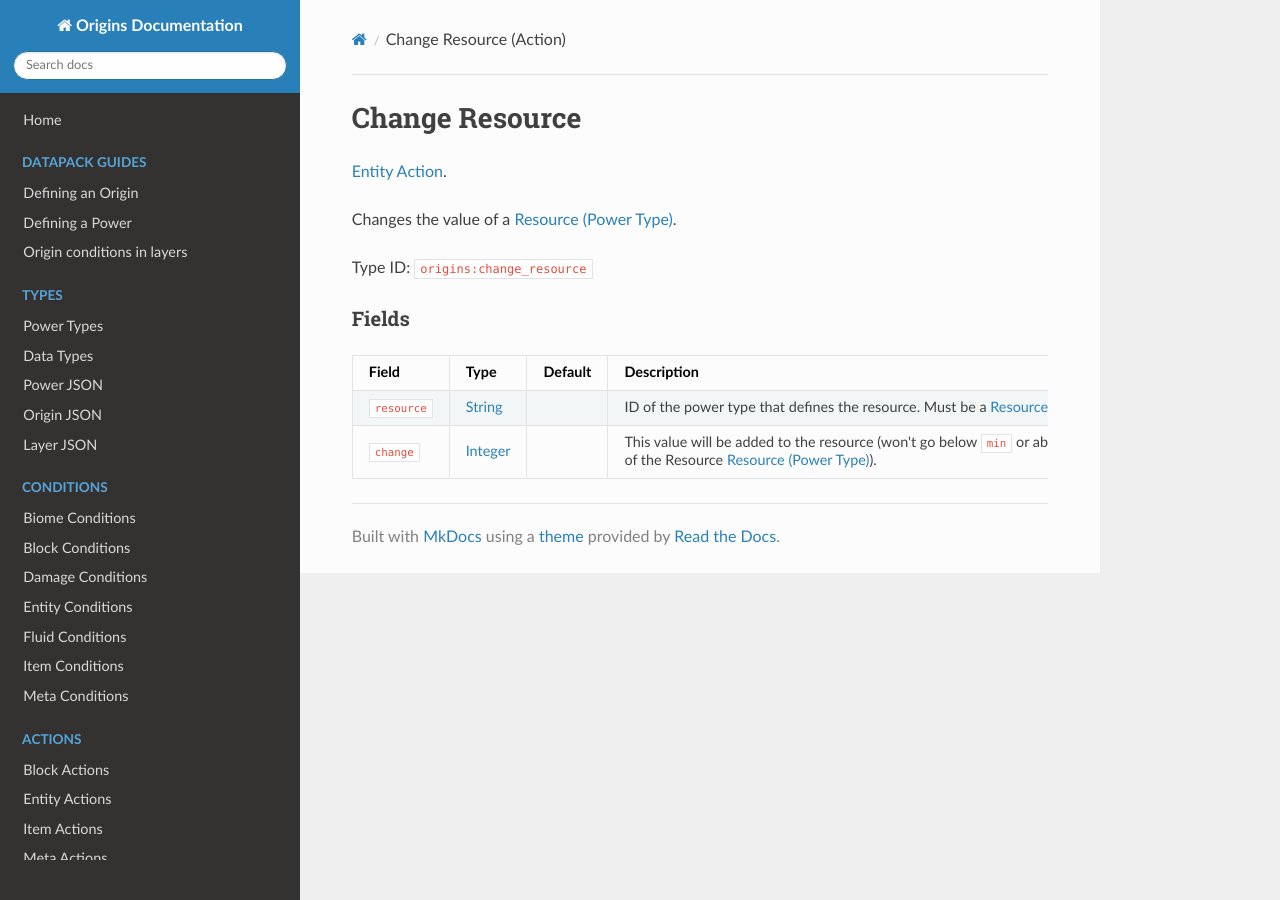
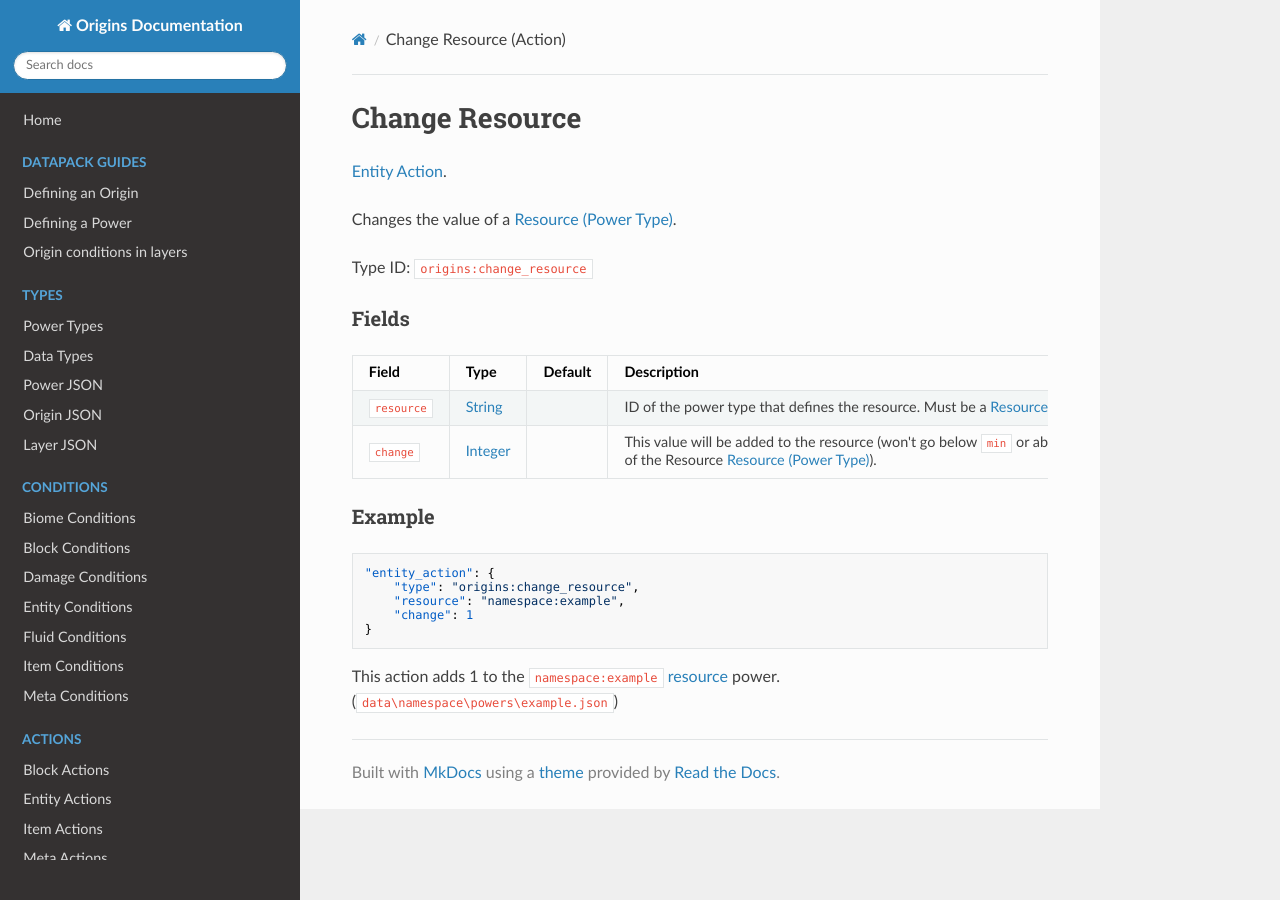
Before and after one commit to apace100/origins-docs, an MkDocs documentation site: the page built from docs/entity_actions/change_resource.md, in a window 1280 px wide. Built offline with MkDocs 1.6.1, drawn with Linux system fonts in a browser that asks for light colours; nearby versions of some CDN libraries.

Commit message:
Added examples to entity actions; Specifically these ones: - add_xp - change_resource - feed

````diff
--- a/docs/entity_actions/change_resource.md
+++ b/docs/entity_actions/change_resource.md
@@ -16,3 +16,13 @@ Field  | Type | Default | Description
 -------|------|---------|-------------
 `resource` | [String](../data_types/string.md) |  | ID of the power type that defines the resource. Must be a [Resource (Power Type)](../power_types/resource.md) which exists on the player.
 `change` | [Integer](../data_types/integer.md) |  | This value will be added to the resource (won't go below `min` or above `max` of the Resource [Resource (Power Type)](../power_types/resource.md)).
+
+### Example
+```json
+"entity_action": {
+    "type": "origins:change_resource",
+    "resource": "namespace:example",
+    "change": 1
+}
+```
+This action adds 1 to the `namespace:example` [resource](../power_types/resource) power. (`data\namespace\powers\example.json`)
````
Also changed, not shown: docs/entity_actions/add_xp.md (+9 -0 lines), docs/entity_actions/feed.md (+10 -0 lines).
